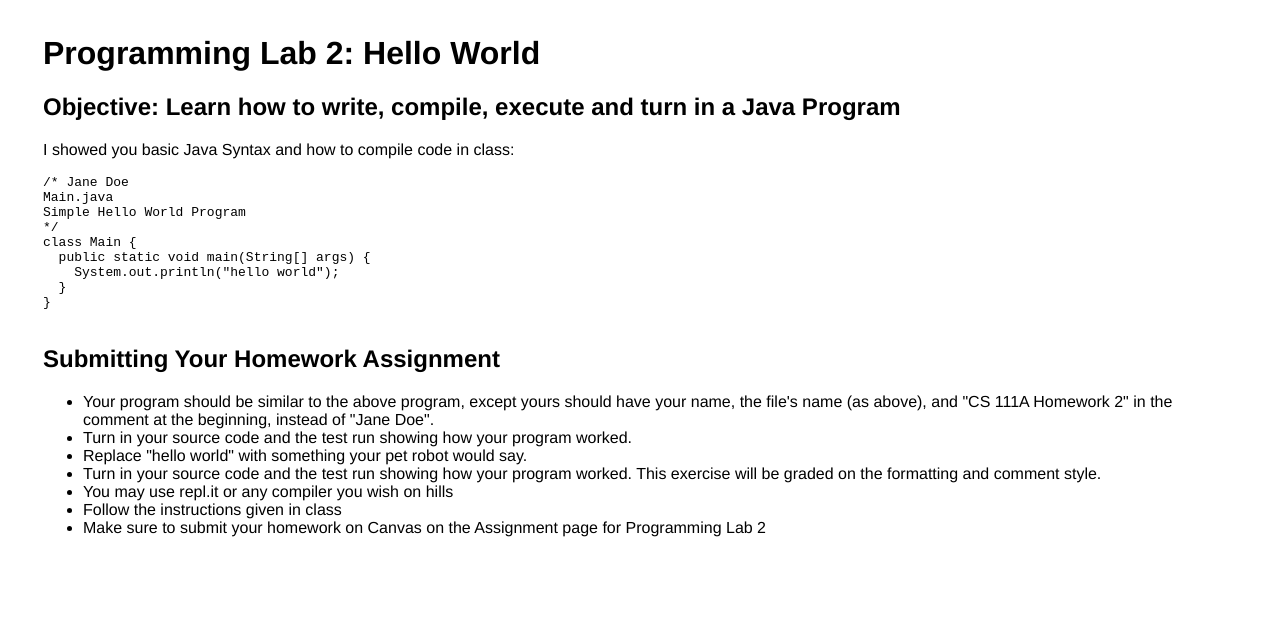
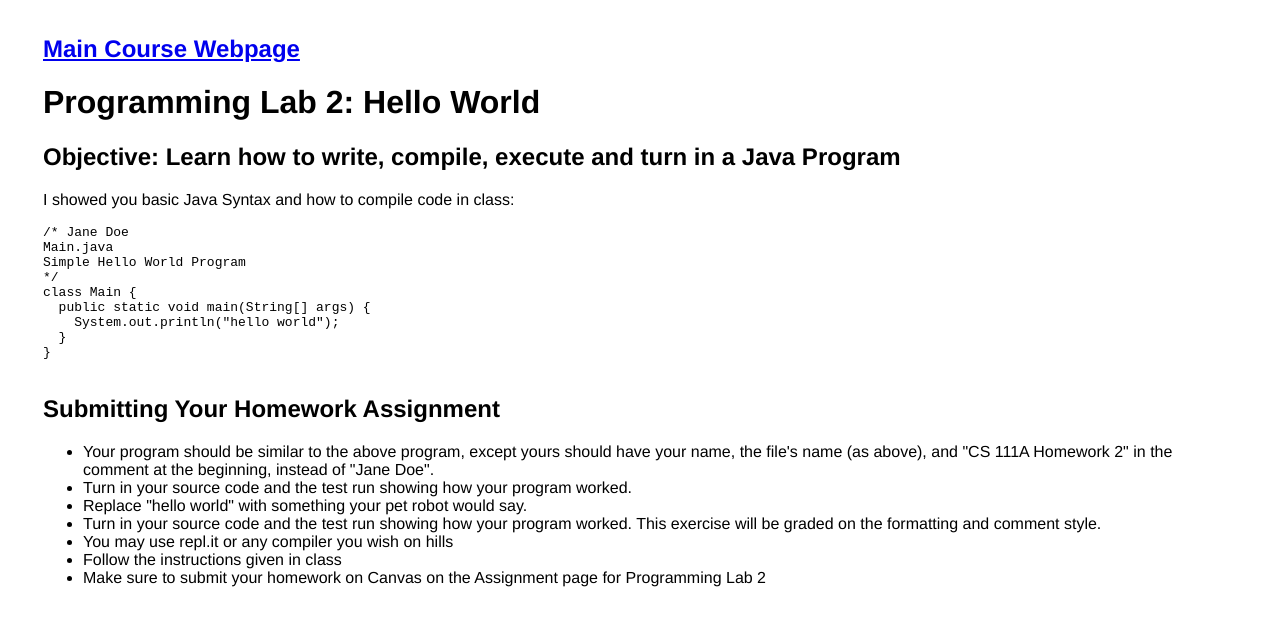
Before and after one commit to radishpower/CCSF, a plain HTML site: page ccsf/cs111a_sp18/hw_02.html in a window 1280 px wide. Drawn offline with Linux system fonts and the light colour scheme.

Commit message:
Added main link

```diff
--- a/ccsf/cs111a_sp18/hw_02.html
+++ b/ccsf/cs111a_sp18/hw_02.html
@@ -8,6 +8,7 @@
 
     <div id="container">
 
+      <h2><a href="http://ccsf.avocadocheesecake.com/cs111a_sp18/index.html">Main Course Webpage</a></h2>
       <h1>Programming Lab 2: Hello World</h1>
       <h2>Objective: Learn how to write, compile, execute and turn in a Java Program</h2>
       <p>I showed you basic Java Syntax and how to compile code in class:</p>
```
